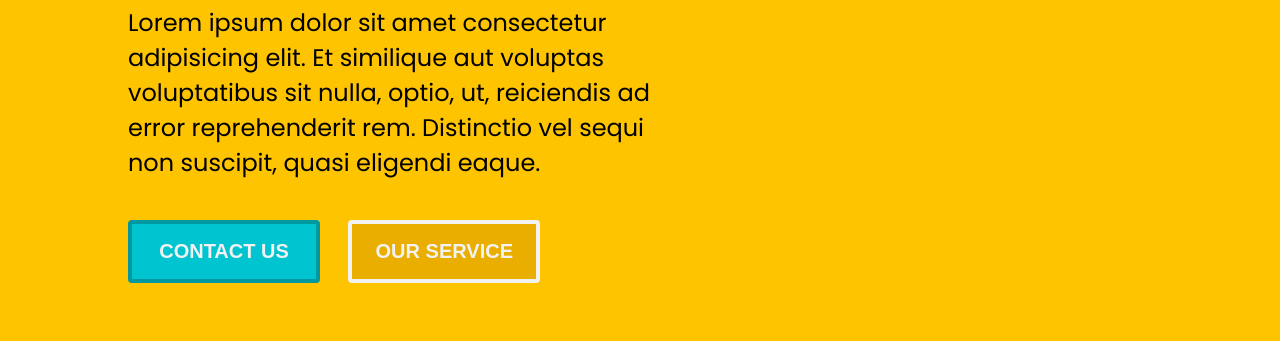
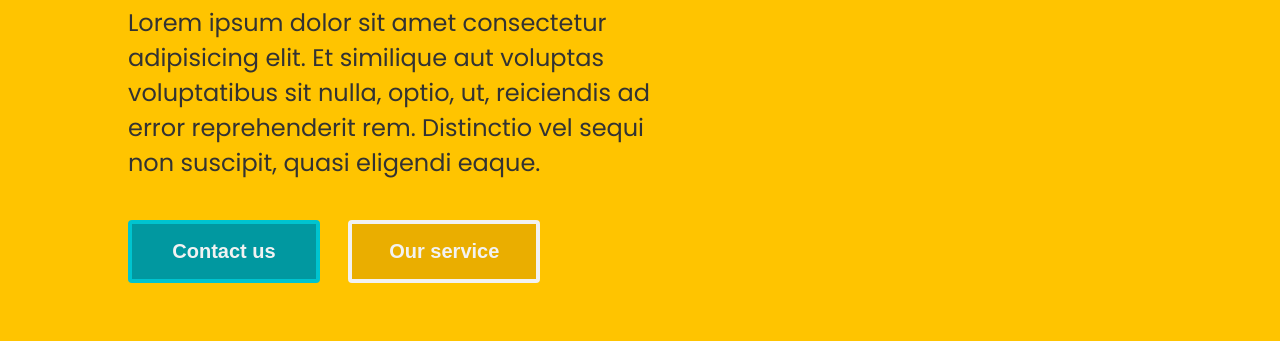
Before and after one commit to mareadelmar/landing-challengeisep, a plain HTML site: page public/index.html in a window 1280 px wide. Shown: the part 459-800 px from the top of the page. Drawn offline with nearby package versions, Linux system fonts and the light colour scheme; no server answers.

Commit message:
detalles de estilo

```diff
--- a/public/assets/styles/styles.css
+++ b/public/assets/styles/styles.css
@@ -6,18 +6,6 @@ colores originales:
     --color-white: #ffffff;
 
 
-    posible paleta:
-    --color-accent: #eaae00;
-    --color-darkaccent: #ca9801;
-    --color-principal: #0ca9eb;
-    --color-darkprincipal: #0a89c0;
-    --color-white: #f2f2f2;
-
-
-    --color-accent: #03abb4;
-    --color-darkaccent: #009ba3;
-    --color-principal: #eaae00;
-    --color-darkprincipal: #ca9801;
 
 */
 html {
@@ -37,12 +25,12 @@ html {
 body {
     font-size: 16px;
     font-family: "Poppins", sans-serif;
+    color: var(--color-black);
 }
 
 /* TOOLS */
 
 .container {
-    *width: 100%;
     min-height: 98vh;
 }
 
@@ -74,7 +62,6 @@ body {
 }
 
 .section-main-text {
-    *color: var(--color-white);
     font-size: 24px;
 }
 
@@ -116,7 +103,6 @@ body {
     font-weight: 700;
     font-size: 20px;
     color: var(--color-white);
-    text-transform: uppercase;
 }
 
 .btn:hover {
@@ -129,9 +115,17 @@ body {
     border: 4px solid var(--color-white);
 }
 
+.btn-secondary:hover {
+    background-color: var(--color-principal);
+}
+
 .btn-primary {
+    background-color: var(--color-darkaccent);
+    border: 4px solid var(--color-accent);
+}
+
+.btn-primary:hover {
     background-color: var(--color-accent);
-    border: 4px solid var(--color-darkaccent);
 }
 
 .link {
@@ -304,7 +298,6 @@ body {
 .separator {
     height: 50vh;
     width: 100%;
-    *background-color: var(--color-principal);
 }
 
 .separator-content {
@@ -334,7 +327,6 @@ body {
     height: 100%;
     z-index: 9;
     position: absolute;
-    *justify-content: space-around;
 }
 
 .separator-icons div {
@@ -371,7 +363,6 @@ body {
 
 .card-body {
     width: 310px;
-    *height: 280px;
     text-align: left;
     border: 0.5px solid rgba(128, 128, 128, 0.5);
 }
--- a/public/scripts/app.js
+++ b/public/scripts/app.js
@@ -45,7 +45,6 @@ function fillPosts(list) {
         divImg.classList.add("card-img");
         const img = document.createElement("img");
         img.setAttribute("src", images[i]);
-        //img.setAttribute("alt", list[i].title)
         divImg.appendChild(img);
 
         const divBody = document.createElement("div");
```
